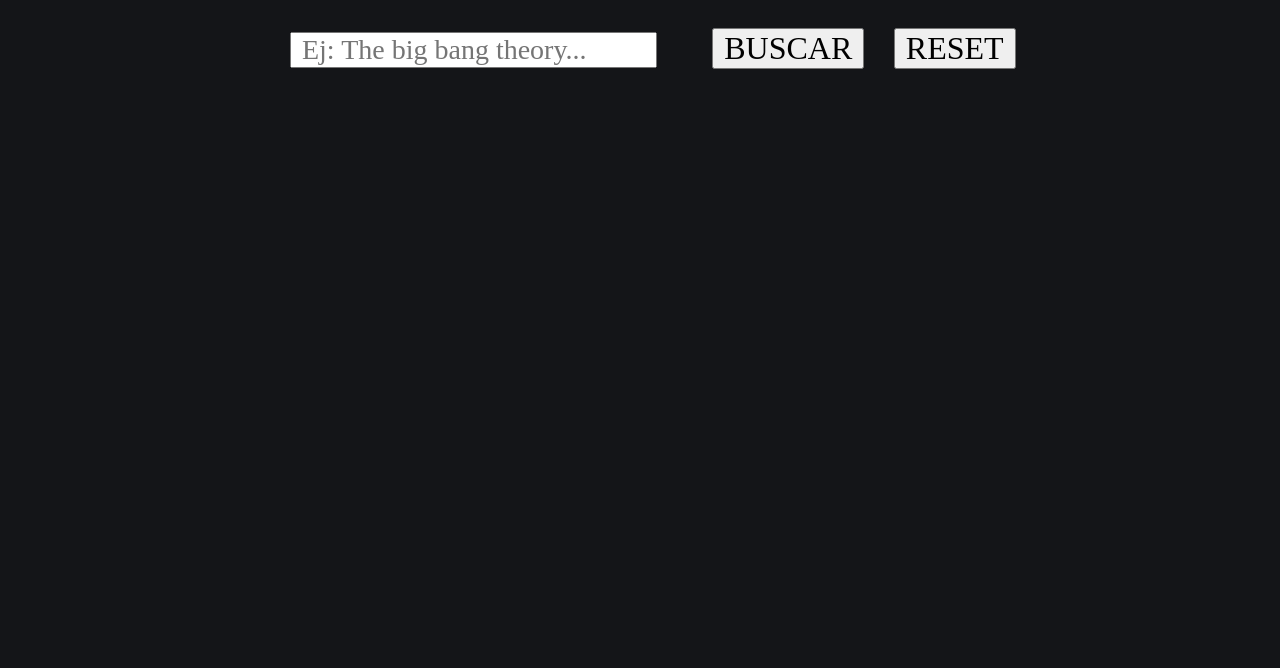
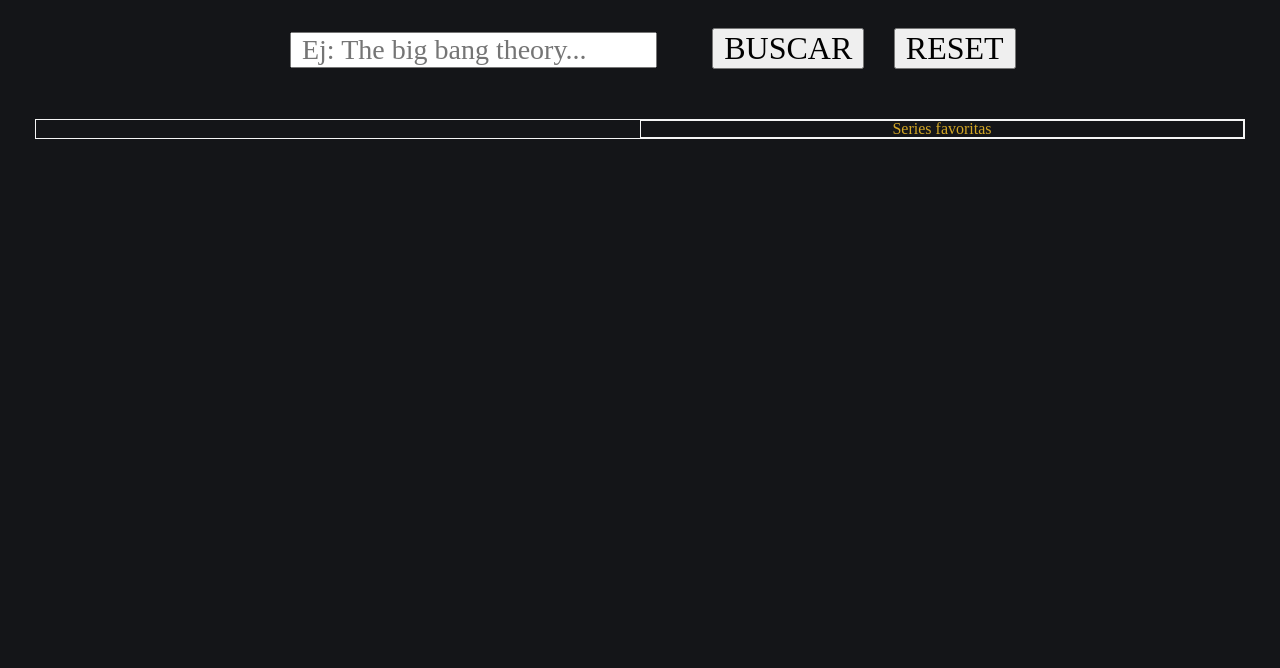
Before and after one commit to Adalab/modulo-2-evaluacion-final-MaitaneAbad, a website: page docs/index.html in a window 1280 px wide. Shown: the part 132-800 px from the top of the page. Drawn offline with Linux system fonts and the light colour scheme.

Commit message:
Update docs

```diff
--- a/docs/assets/css/main.css
+++ b/docs/assets/css/main.css
@@ -1 +1 @@
-*{margin:0;padding:0;font-size:100%;font:inherit;vertical-align:baseline;color:inherit}body{line-height:1}ol,ul{list-style:none}table{border-collapse:collapse;border-spacing:0}A{text-decoration:none}.body{margin:25px;background-color:#141518}.title{text-align:center;font-size:5vw;color:#ae0001}.title .imgTitle{height:6vw}.main{margin:0 10px}.main .form{text-align:center}.main .form .input{margin:4vw;padding:0 10px;font-size:3.5vh}.main .form .search{margin-top:2vw;text-transform:uppercase;padding:0 10px;font-size:4vh}.main .form .reset{text-transform:uppercase;padding:0 10px;font-size:4vh;margin:2vw}.list .title{font-size:30px;color:#d3a625;margin:20px}.list .img{margin:10px;border:1px solid black}
+*{margin:0;padding:0;font-size:100%;font:inherit;vertical-align:baseline;color:inherit;box-sizing:border-box}body{line-height:1}ol,ul{list-style:none}table{border-collapse:collapse;border-spacing:0}A{text-decoration:none}.body{margin:25px;background-color:#141518}.title{text-align:center;font-size:5vw;color:#ae0001}.title .imgTitle{height:6vw}.main{margin:0 10px}.main .form{text-align:center}.main .form .input{margin:4vw;padding:0 10px;font-size:3.5vh}.main .form .search{margin-top:2vw;text-transform:uppercase;padding:0 10px;font-size:4vh}.main .form .reset{text-transform:uppercase;padding:0 10px;font-size:4vh;margin:2vw}.sectionTwo{border:1px whitesmoke solid;display:flex;flex-direction:unset;width:100%}.sectionTwo .articleCover{width:50%}.sectionTwo .articleCover .list{display:flex;flex-wrap:wrap;flex-direction:column}.sectionTwo .articleCover .list .seriesSection{display:flex;flex-direction:column;margin:2vw;width:25vw}.sectionTwo .articleCover .list .seriesSection .titleSeries{text-align:center;margin-bottom:1.5vw;font-size:5vw;color:#d3a625}.sectionTwo .articleCover .list .seriesSection .titleSeries .cover{margin:2vw}.sectionTwo .articleCover .list .seriesSection .titleSeries .img{margin:1vw;border:1px solid black;width:5vw}.sectionTwo .favourite{text-align:center;color:#d3a625;border:1px whitesmoke solid;width:50%}
--- a/docs/assets/js/main.js
+++ b/docs/assets/js/main.js
@@ -1 +1 @@
-"use strict";const inputSearch=document.querySelector(".js-inputSearch"),inputBtnSearch=document.querySelector(".js-inputBtnSearch"),seriesListHTML=document.querySelector(".js-seriesList");let data=[];function getAPI(){return"//api.tvmaze.com/search/shows?q="+inputSearch.value}function searchSeries(){let e=getAPI();fetch(e).then(e=>e.json()).then(e=>{data=e,console.log(data),textListHTML()})}function textListHTML(){seriesListHTML.innerHTML="";for(const e of data){const t=e.show.name,s="https://via.placeholder.com/210x295/ffffff/666666/?text=TV%27";if(null===e.show.image){const e=`<li class="title js-seriesTitle"><h2>${t}</h2><img class="img js-seriesImg" src=${s}></li>`;seriesListHTML.innerHTML+=e}else{const s=`<li class="title js-seriesTitle"><h2>${t}</h2><img class="img js-seriesImg" src=${e.show.image.medium}></li>`;seriesListHTML.innerHTML+=s}}}function handleClickSearch(e){e.preventDefault(),getAPI(),searchSeries()}inputBtnSearch.addEventListener("click",handleClickSearch);
+"use strict";const inputSearch=document.querySelector(".js-inputSearch"),inputBtnSearch=document.querySelector(".js-inputBtnSearch"),seriesListHTML=document.querySelector(".js-seriesList");let data=[];function getAPI(){return"//api.tvmaze.com/search/shows?q="+inputSearch.value}function searchSeries(){let e=getAPI();fetch(e).then(e=>e.json()).then(e=>{data=e,console.log(data),textListHTML()})}function textListHTML(){seriesListHTML.innerHTML="";for(const e of data){const s=e.show.name,t="https://via.placeholder.com/210x295/ffffff/666666/?text=TV%27";if(null===e.show.image){const e=`<li class="cover js-seriesTitle"><section class="seriesSection"><h2 class="titleSeries">${s}</h2><img class="img js-seriesImg" src=${t} alt${s}></section></li>`;seriesListHTML.innerHTML+=e}else{const t=`<li class="cover js-seriesTitle"><section class="seriesSection"><h2 class="titleSeries">${s}</h2><img class="img js-seriesImg" src=${e.show.image.medium} alt${s}></section></li>`;seriesListHTML.innerHTML+=t}}}function handleClickSearch(e){e.preventDefault(),getAPI(),searchSeries()}inputBtnSearch.addEventListener("click",handleClickSearch);
--- a/docs/index.html
+++ b/docs/index.html
@@ -35,6 +35,7 @@
       </h1>
     </header>
     <main class="main">
+      <section>
         <form class="form">
           <input
             class="input js-inputSearch"
@@ -43,10 +44,23 @@
             id="searchSeries"
             placeholder="Ej: The big bang theory... "
           />
-        <input class="search js-inputBtnSearch" type="button" value="Buscar" />
+          <input
+            class="search js-inputBtnSearch"
+            type="button"
+            value="Buscar"
+          />
           <input class="reset js-inputBtnReset" type="button" value="Reset" />
         </form>
+      </section>
+      <section class="sectionTwo">
+        <article class="articleCover">
           <ul class="list js-seriesList"></ul>
+        </article>
+        <article class="favourite">
+          <h2>Series favoritas</h2>
+          <!--Para cuando seleccionemos las series fav. se coloquen en otro lado-->
+        </article>
+      </section>
     </main>
     <script src="./assets/js/main.js"></script>
   </body>
```
Lines whose indentation alone changed are shown as unchanged.
